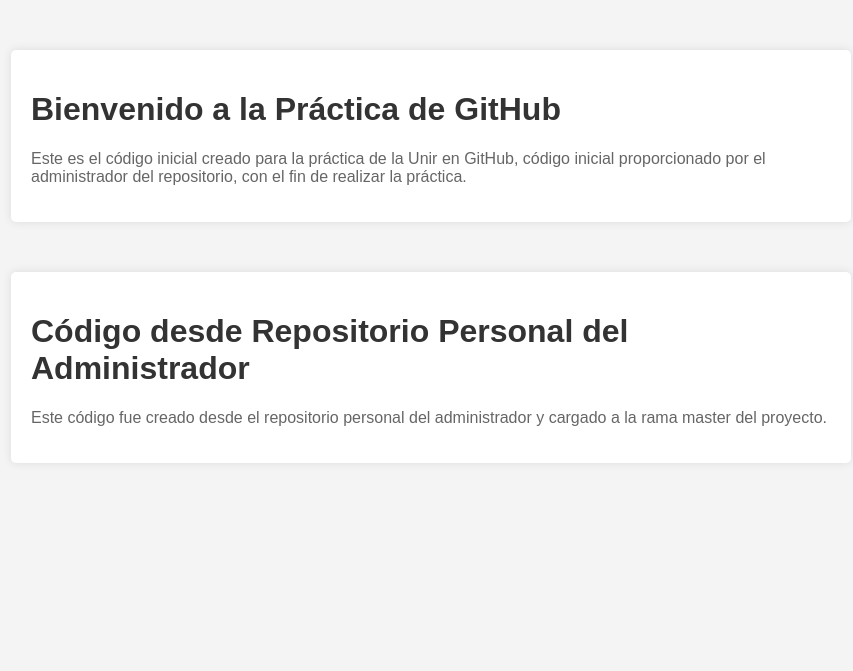
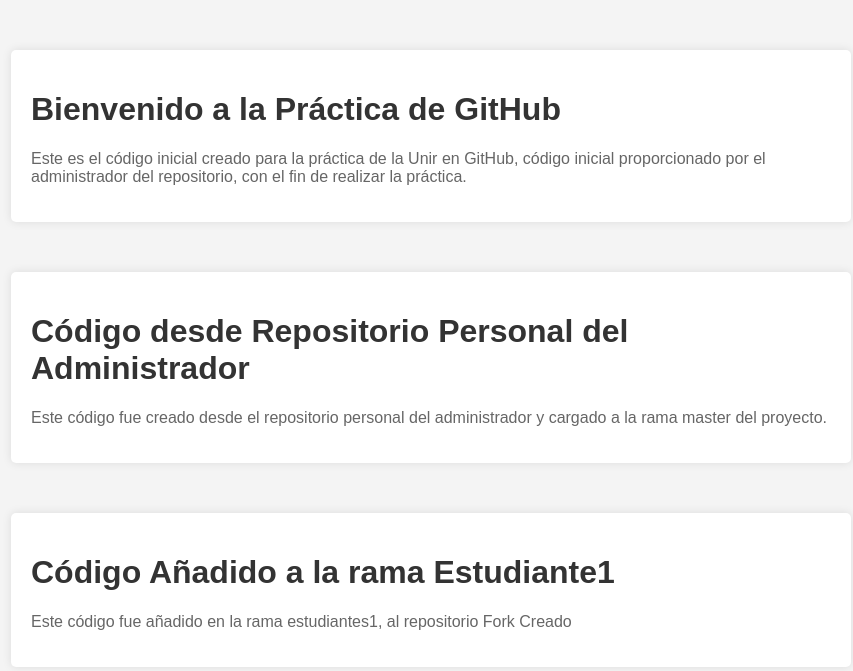
Before and after one commit to IngjavierD/practica-unir, a plain HTML site: page index.html in a window 1280 px wide. Shown: the whole page, without its empty margins (209-1062 px from the left). Drawn offline with Linux system fonts and the light colour scheme; a script that the page names is missing.

Commit message:
Cambios a la rama estudiante1

```diff
--- a/index.html
+++ b/index.html
@@ -15,6 +15,10 @@
         <h1>Código desde Repositorio Personal del Administrador</h1>
         <p>Este código fue creado desde el repositorio personal del administrador y cargado a la rama master del proyecto.</p>
     </div>
+    <div class="container">
+        <h1>Código Añadido a la rama Estudiante1</h1>
+        <p>Este código fue añadido en la rama estudiantes1, al repositorio Fork Creado</p>
+    </div>
     <script src="script.js"></script>
 </body>
 </html>
```
Also changed, not shown: 1 other file.
